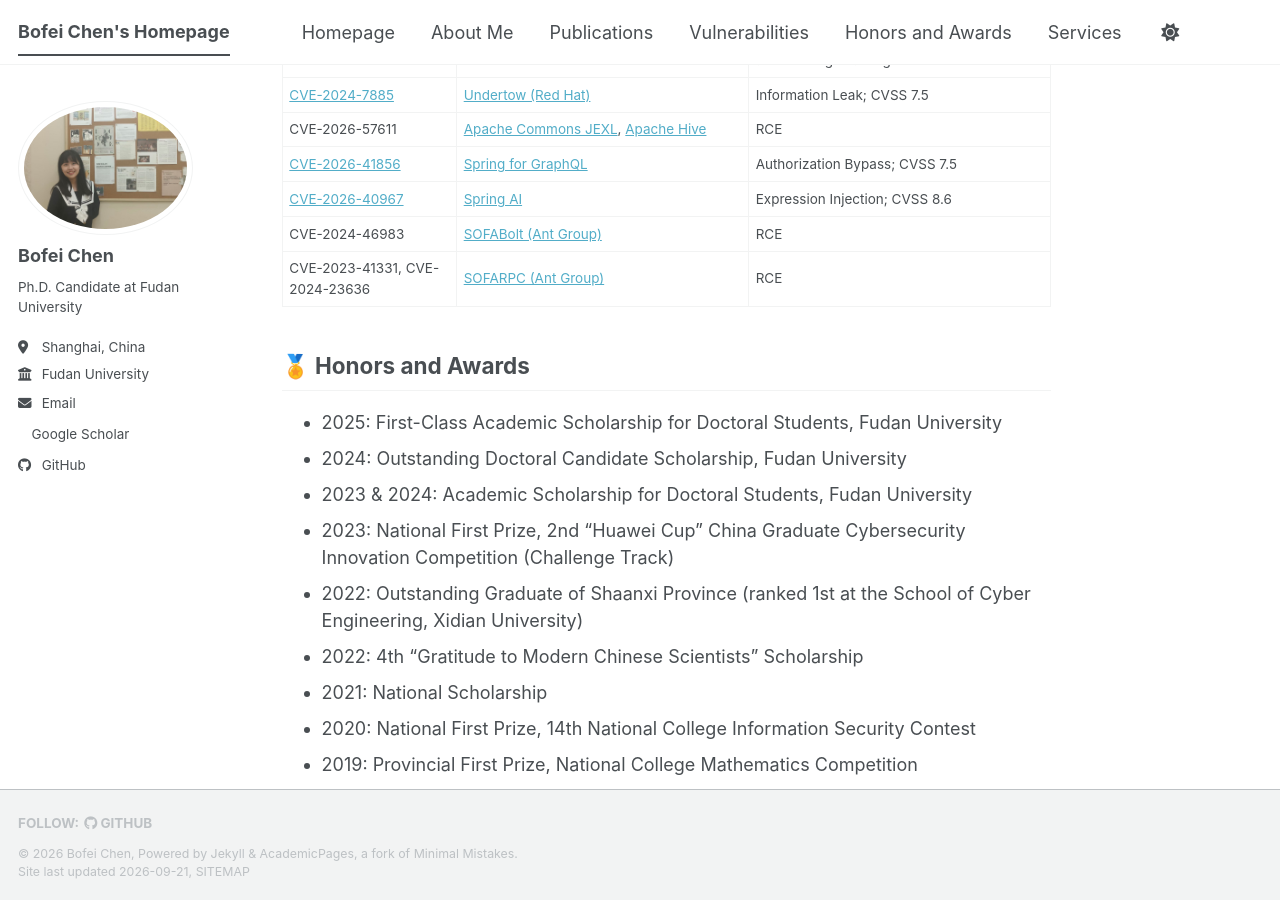
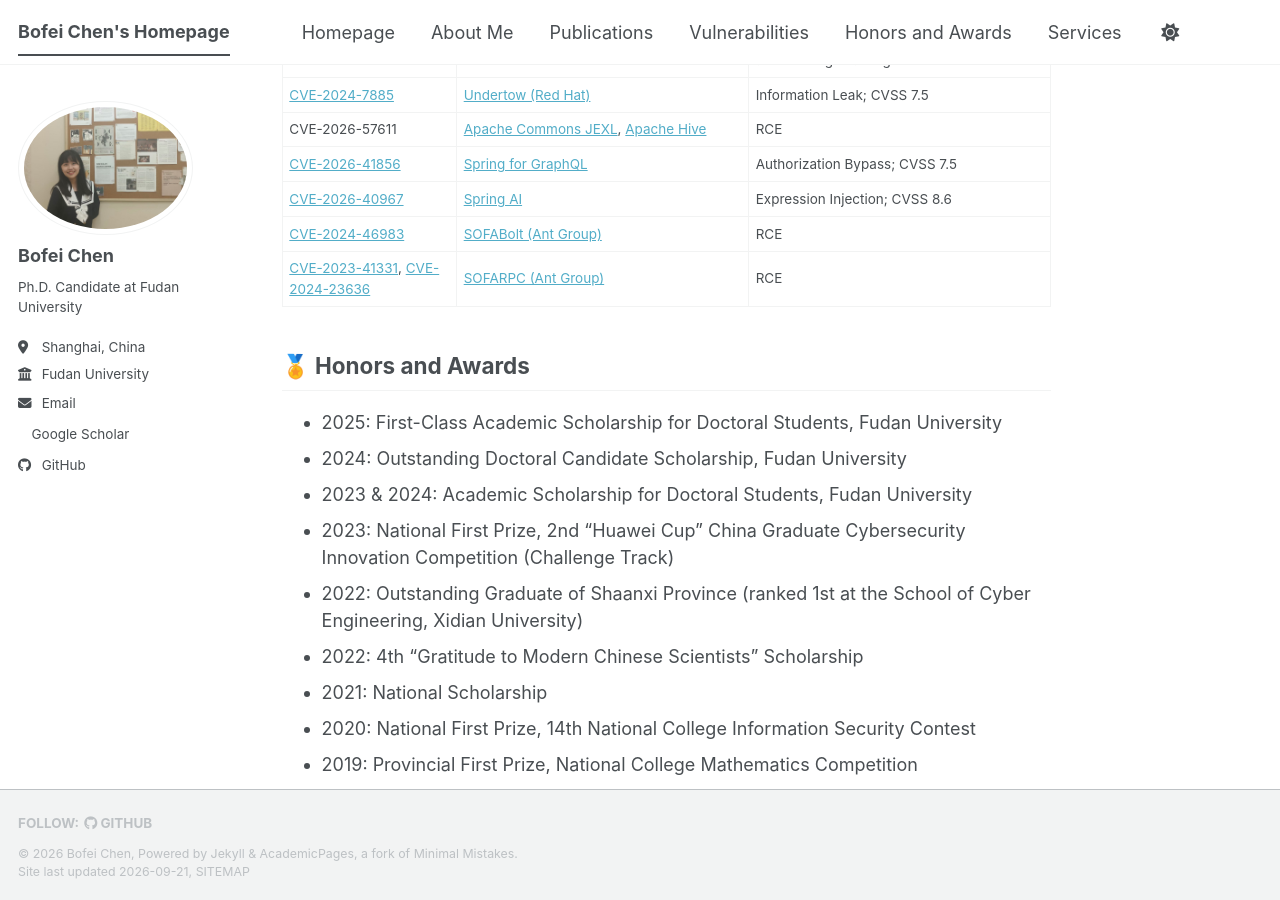
Before and after one commit to CFionaBF/cfionabf.github.io, a Jekyll site: the page built from _pages/about.md, in a window 1280 px wide and 900 px high, scrolled down 2582 px. Built offline with Jekyll 4.4.1, drawn with Linux system fonts in a browser that asks for light colours; a style sheet for code colours, icons or effects is not loaded; part of the change alters nothing that is shown.

```diff
--- a/_pages/about.md
+++ b/_pages/about.md
@@ -73,8 +73,8 @@ I have discovered over 100 zero-day vulnerabilities in widely deployed open-sour
 | CVE-2026-57611 | [Apache Commons JEXL](https://github.com/apache/commons-jexl), [Apache Hive](https://github.com/apache/hive) | RCE |
 | [CVE-2026-41856](https://spring.io/security/cve-2026-41856/) | [Spring for GraphQL](https://github.com/spring-projects/spring-graphql) | Authorization Bypass; CVSS 7.5 |
 | [CVE-2026-40967](https://spring.io/security/cve-2026-40967) | [Spring AI](https://github.com/spring-projects/spring-ai) | Expression Injection; CVSS 8.6 |
-| CVE-2024-46983 | [SOFABolt (Ant Group)](https://github.com/sofastack/sofa-bolt) | RCE |
-| CVE-2023-41331, CVE-2024-23636 | [SOFARPC (Ant Group)](https://github.com/sofastack/sofa-rpc) | RCE |
+| [CVE-2024-46983](https://github.com/advisories/GHSA-c459-2m73-67hj) | [SOFABolt (Ant Group)](https://github.com/sofastack/sofa-bolt) | RCE |
+| [CVE-2023-41331](https://github.com/sofastack/sofa-rpc/security/advisories/GHSA-chv2-7hxj-2j86), [CVE-2024-23636](https://github.com/advisories/GHSA-7q8p-9953-pxvr) | [SOFARPC (Ant Group)](https://github.com/sofastack/sofa-rpc) | RCE |
 
 ## 🏅 Honors and Awards
 
```
